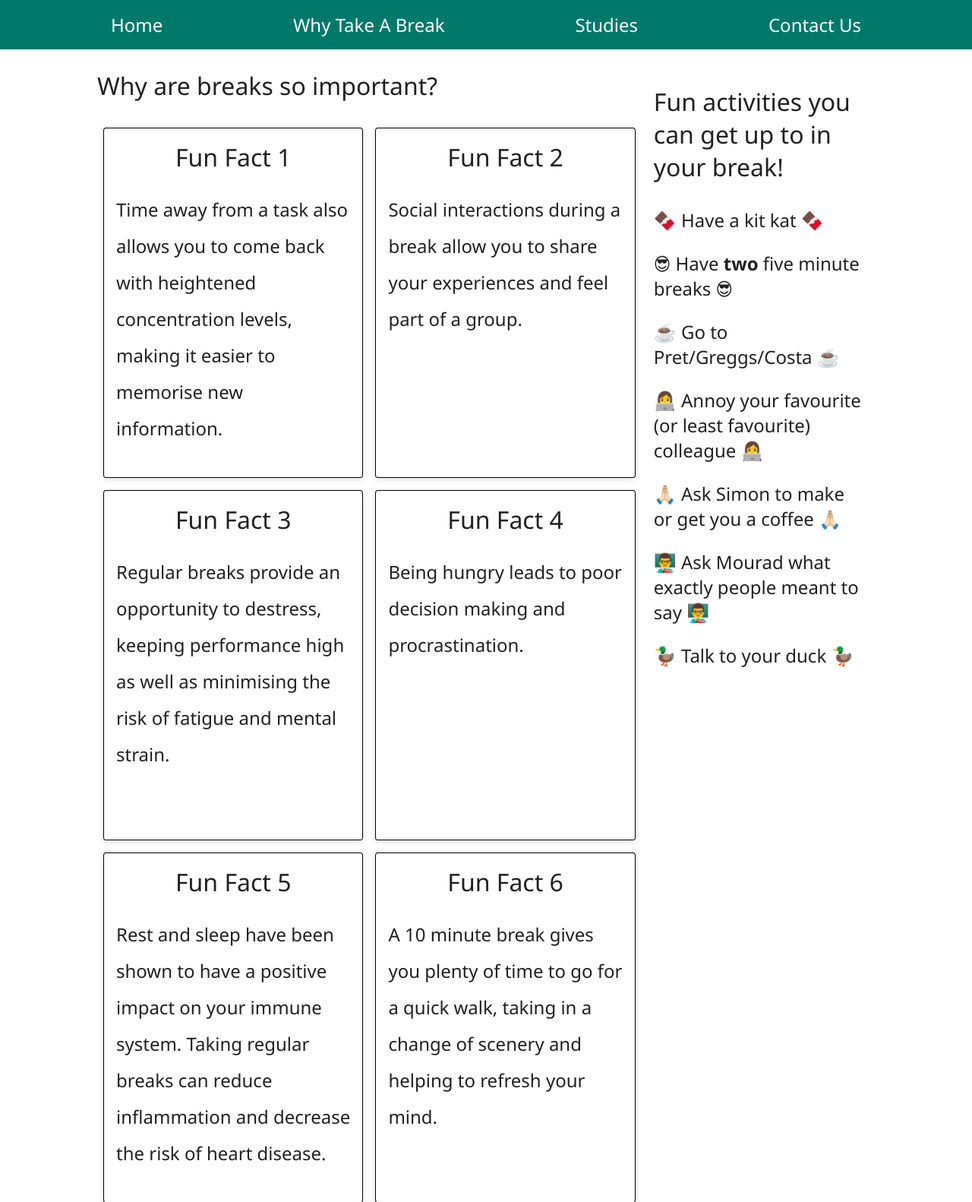
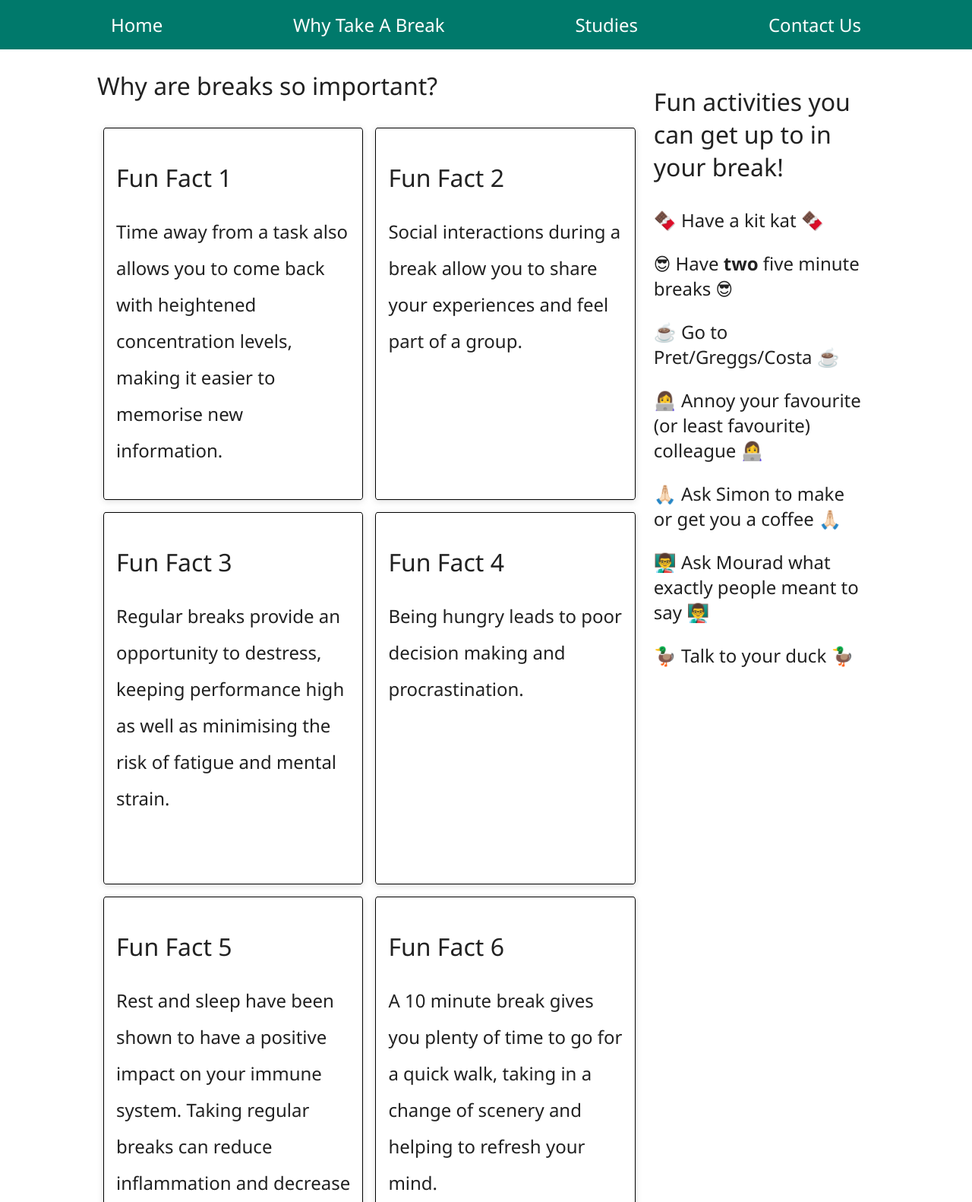
Before and after one commit to Khamarl/take-a-break, a plain HTML site: page index.html in a window 1280 px wide. Shown: the top 1582 px of the page at 76% size. Drawn offline with Linux system fonts and the light colour scheme.

Commit message:
headings

```diff
--- a/index.html
+++ b/index.html
@@ -25,7 +25,7 @@
             <h2>Why are breaks so important?</h2>
             <section class="fun-fact-grid">
               <div class="fun-fact" tabindex="0">
-                <h5>Fun Fact 1</h5>
+                <h2>Fun Fact 1</h2>
                 <p>
                   Time away from a task also allows you to come back with
                   heightened concentration levels, making it easier to memorise
@@ -33,14 +33,14 @@
                 </p>
               </div>
               <div class="fun-fact" tabindex="0">
-                <h5>Fun Fact 2</h5>
+                <h2>Fun Fact 2</h2>
                 <p>
                   Social interactions during a break allow you to share your
                   experiences and feel part of a group.
                 </p>
               </div>
               <div class="fun-fact" tabindex="0">
-                <h5>Fun Fact 3</h5>
+                <h2>Fun Fact 3</h2>
                 <p>
                   Regular breaks provide an opportunity to destress, keeping
                   performance high as well as minimising the risk of fatigue and
@@ -48,14 +48,14 @@
                 </p>
               </div>
               <div class="fun-fact" tabindex="0">
-                <h5>Fun Fact 4</h5>
+                <h2>Fun Fact 4</h2>
                 <p>
                   Being hungry leads to poor decision making and
                   procrastination.
                 </p>
               </div>
               <div class="fun-fact" tabindex="0">
-                <h5>Fun Fact 5</h5>
+                <h2>Fun Fact 5</h2>
                 <p>
                   Rest and sleep have been shown to have a positive impact on
                   your immune system. Taking regular breaks can reduce
@@ -63,7 +63,7 @@
                 </p>
               </div>
               <div class="fun-fact" tabindex="0">
-                <h5>Fun Fact 6</h5>
+                <h2>Fun Fact 6</h2>
                 <p>
                   A 10 minute break gives you plenty of time to go for a quick
                   walk, taking in a change of scenery and helping to refresh
--- a/styles.css
+++ b/styles.css
@@ -45,6 +45,7 @@ main {
 h1,
 h2,
 h3,
+h4,
 h5 {
   font-size: 2rem;
   font-weight: 400;
@@ -273,7 +274,7 @@ footer ul {
     margin-top: 3rem;
   }
 
-  h2 {
+  h2, h3, h5 {
     text-align: left;
   }
 
```
